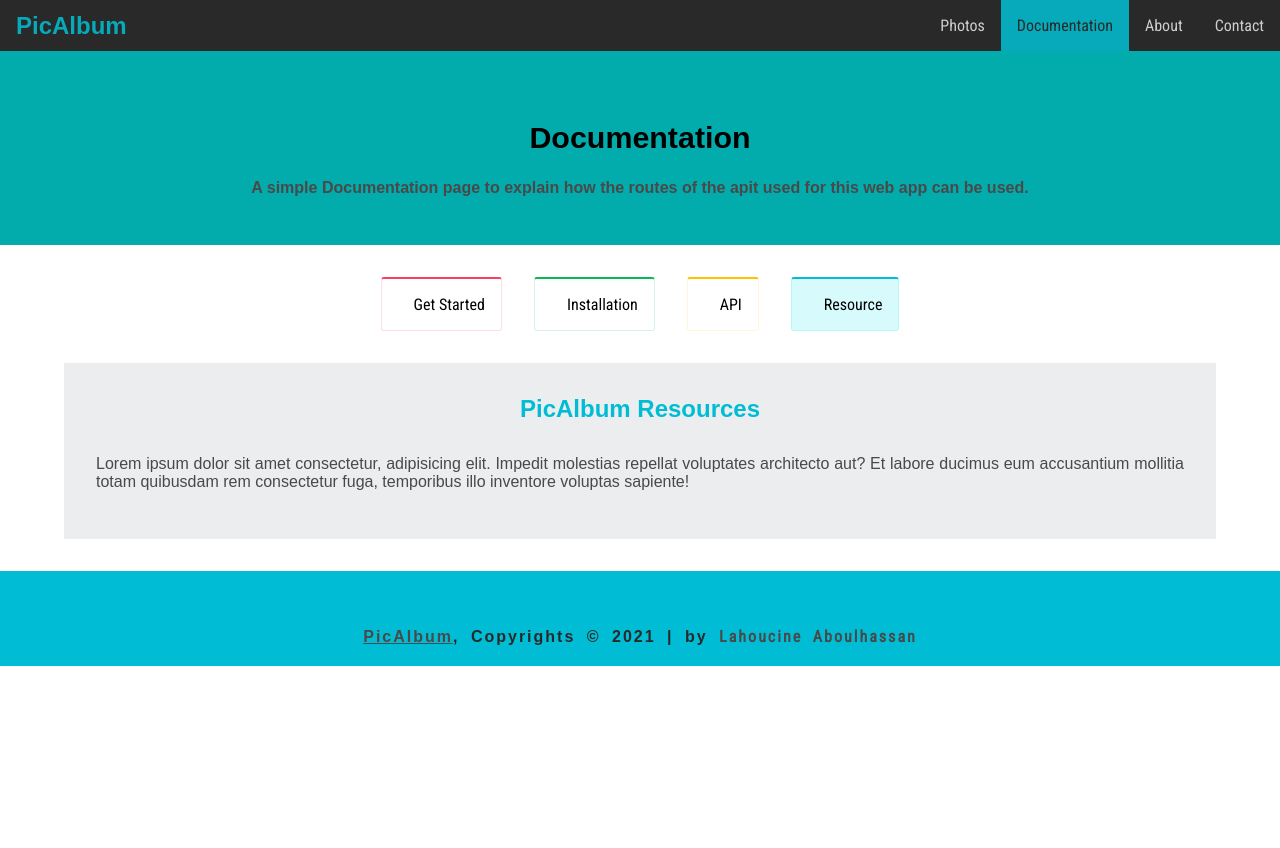
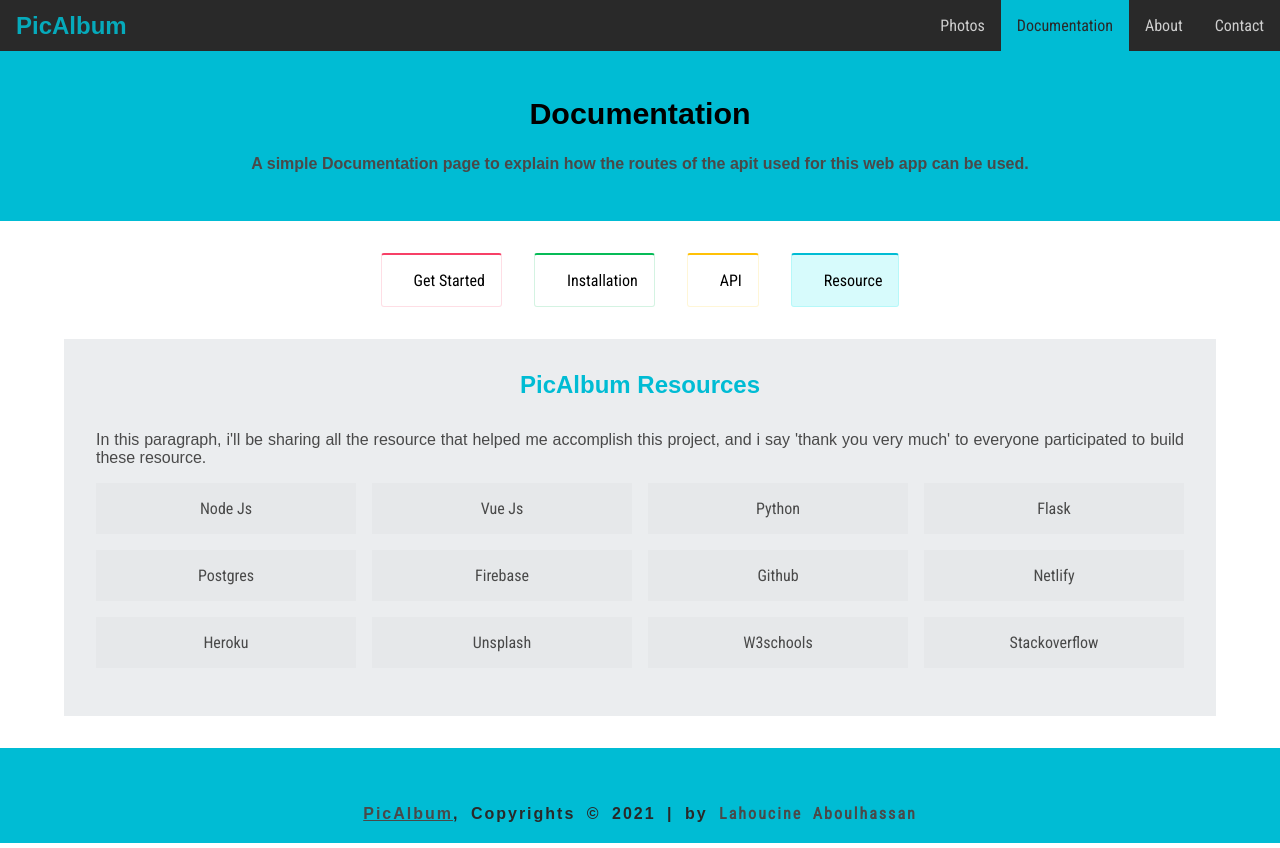
Before and after one commit to LahoucineABOULHASSAN/VueJS_Pic_Album, a Vue app: page /documentation in a window 1280 px wide. Both pictures are taken after a click on the item "Resource". Built offline with nearby package versions, Linux system fonts and the light colour scheme; some icons are missing; a web font is replaced by a local one.

Commit message:
add resources markup - documentaion comp

```diff
--- a/src/components/Nav.vue
+++ b/src/components/Nav.vue
@@ -51,8 +51,11 @@ nav {
 .nav-link {
   color: var(--light);
 }
+.nav-link:hover {
+  background: var(--secondary);
+}
 .nav-link.router-link-active {
-  background: var(--primary);
+  background: var(--primaryLight);
   color: var(--dark);
 }
 .nav-btn {
--- a/src/views/Documentation.vue
+++ b/src/views/Documentation.vue
@@ -64,6 +64,9 @@ export default {
   border-top-right-radius: 5px;
   border-bottom-right-radius: 5px;
 }
+.doc-info:hover {
+  box-shadow: 0 5px 10px rgb(0 0 0 / 15%);
+}
 .doc-info .command {
   border-left: 2px solid var(--secondary);
 }
--- a/src/views/documentation/DocHeader.vue
+++ b/src/views/documentation/DocHeader.vue
@@ -10,11 +10,11 @@
 <style>
 .doc-header {
   padding: 3rem;
-  background: var(--primaryDark);
+  background: var(--primaryLight);
 }
 .doc-header h1 {
   font-size: 1.9rem;
-  margin: 1.5rem 0;
+  margin-bottom: 1.5rem;
 }
 .doc-header p {
   font-weight: bold;
--- a/src/views/documentation/DocResources.vue
+++ b/src/views/documentation/DocResources.vue
@@ -2,15 +2,60 @@
   <div class="flex flex-column doc doc-res">
     <h2>PicAlbum Resources</h2>
     <p>
-      Lorem ipsum dolor sit amet consectetur, adipisicing elit. Impedit
-      molestias repellat voluptates architecto aut? Et labore ducimus eum
-      accusantium mollitia totam quibusdam rem consectetur fuga, temporibus illo
-      inventore voluptas sapiente!
+      In this paragraph, i'll be sharing all the resource that helped me accomplish this project, and i say 'thank you very much' to everyone participated to build these resource.
+    </p>
+    <p>
+      <ul class="grid grid-4">
+        <li v-for="(link,index) in links" :key="index"><a
+          :href="link.url"
+          target="_blank"
+          rel="noopener noreferrer"
+          >{{link.val}}</a
+        ></li>
+      </ul>
     </p>
   </div>
 </template>
+<script>
+export default {
+  setup() {
+    const links = [
+      {url:'https://nodejs.org/en/',val:'node js'},
+      {url:'https://vuejs.org/',val:'vue js'},
+      {url:'https://www.python.org/',val:'python'},
+      {url:'https://flask.palletsprojects.com/',val:'flask'},
+      {url:'https://www.postgresql.org/docs/',val:'postgres'},
+      {url:'https://firebase.google.com/',val:'firebase'},
+      {url:'https://github.com/',val:'github'},
+      {url:'https://www.netlify.com/',val:'netlify'},
+      {url:'https://www.heroku.com/',val:'heroku'},
+      {url:'https://unsplash.com/',val:'unsplash'},
+      {url:'https://www.w3schools.com/',val:'w3schools'},
+      {url:'https://stackoverflow.com/',val:'stackoverflow'}
+    ]
+    return{links}
+  },
+}
+</script>
 <style>
 .doc-res h2 {
   color: var(--primaryLight);
 }
+.doc-res li{
+  cursor: pointer;
+  text-align: center;
+  text-transform: capitalize;
+  background: var(--lessLight);
+}
+.doc-res li a{
+  width: 100%;
+  padding: 1rem;
+  display: block;
+  color: var(--secondary);
+}
+.doc-res li:hover a{
+  color:var(--grey);
+  background: var(--primaryLighter);
+  box-shadow: 0 5px 10px rgb(0 0 0 / 15%);
+}
 </style>
```
